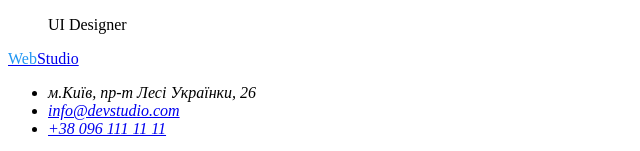
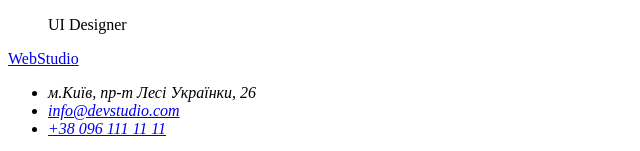
Before and after one commit to MaximKarlov/goit-markup-hw-01, a plain HTML site: page index.html in a window 1280 px wide. Shown: the part 3001-3152 px from the top of the page, 0-640 px from the left. Drawn offline with Linux system fonts and the light colour scheme.

Commit message:
update after remarks part 2

```diff
--- a/index.html
+++ b/index.html
@@ -102,7 +102,7 @@
     </main>
 
     <footer>
-        <a href="index.html"><span class="logo">Web</span>Studio</a>
+        <a href="index.html">Web<span>Studio</span></a>
         <address>
             <ul>
                 <li>м.Київ, пр-т Лесі Українки, 26</li>
```
